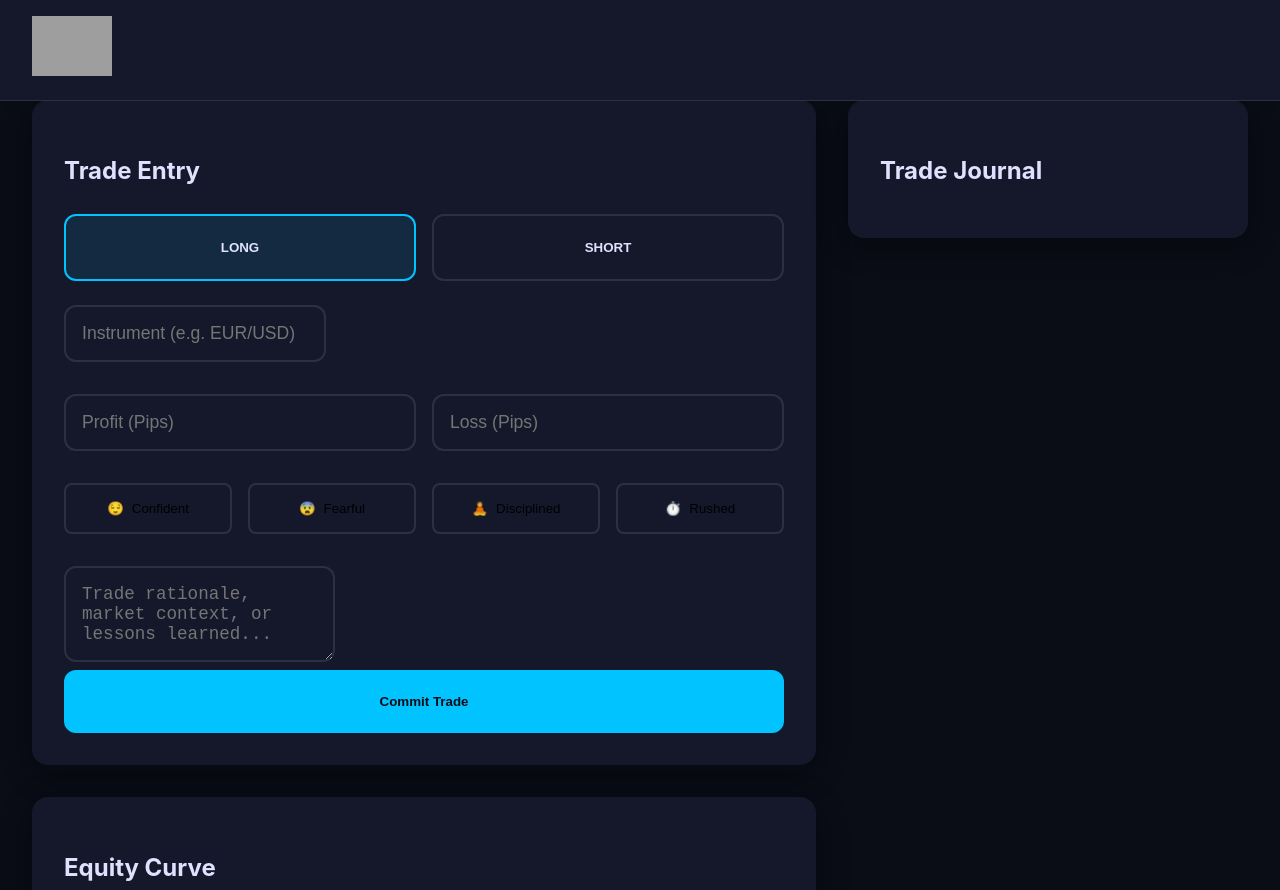
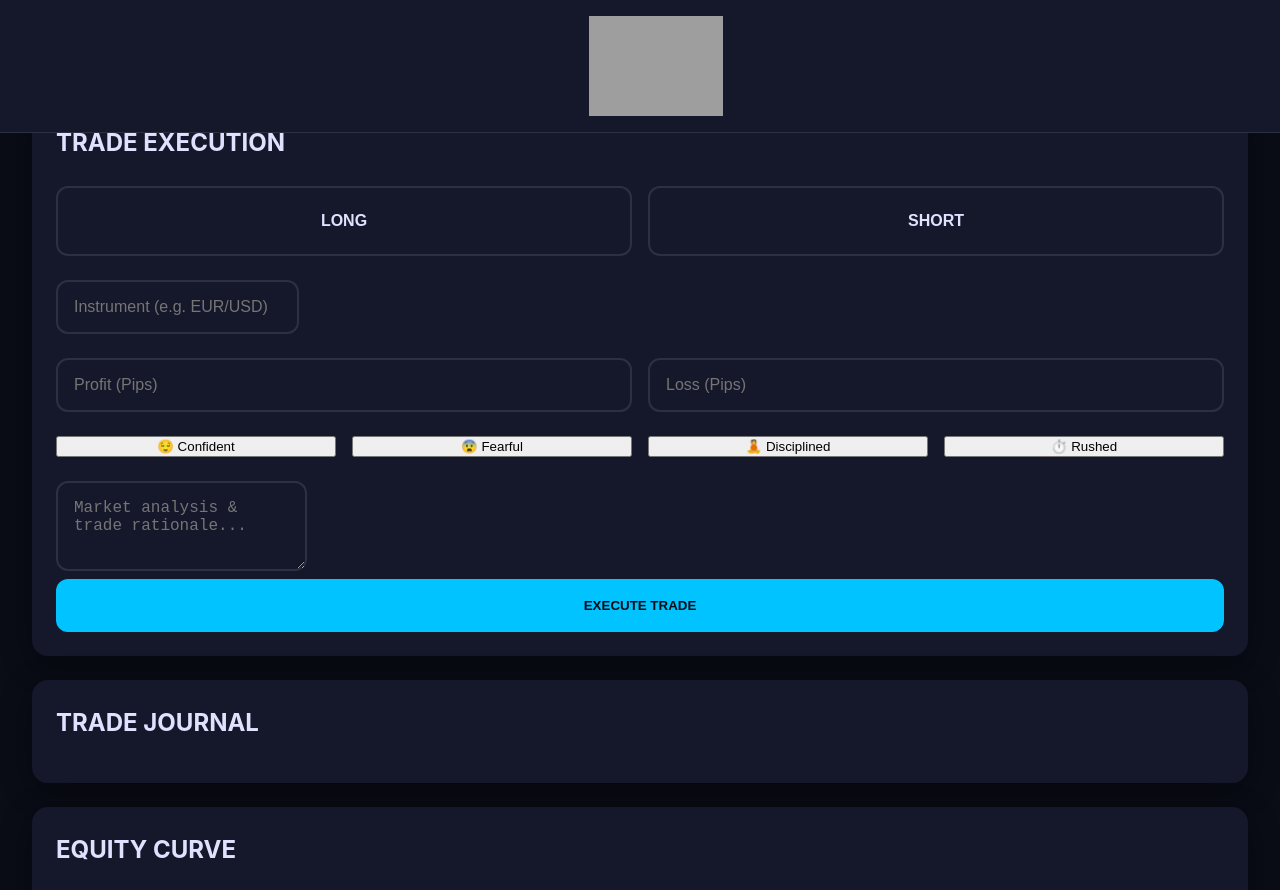
Before and after one commit to vincenek/TraderOS, a plain HTML site: page index.html in a window 1280 px wide. Shown: the top 890 px of the page. Drawn offline with nearby package versions, Linux system fonts and the light colour scheme; grey boxes are pictures that could not be loaded.

Commit message:
Update index.html

```diff
--- a/index.html
+++ b/index.html
@@ -3,7 +3,7 @@
 <head>
     <meta charset="UTF-8">
     <meta name="viewport" content="width=device-width, initial-scale=1.0">
-    <title>TraderOS Pro | Institutional Trading Journal</title>
+    <title>TRADEROS | Institutional Trading Journal</title>
     <script src="https://cdn.jsdelivr.net/npm/chart.js"></script>
     <style>
         :root {
@@ -25,36 +25,33 @@
 
         .header {
             background: var(--surface);
-            padding: 1rem 2rem;
+            padding: 1rem;
             border-bottom: 1px solid rgba(255,255,255,0.1);
             position: fixed;
             width: 100%;
             top: 0;
             z-index: 100;
+            display: flex;
+            align-items: center;
+            justify-content: center;
         }
 
         .logo {
-            height: 60px;
+            height: 80px;
             width: auto;
         }
 
         .main-container {
             max-width: 1400px;
             margin: 100px auto 2rem;
-            padding: 0 2rem;
-        }
-
-        .grid-container {
-            display: grid;
-            grid-template-columns: 1fr 400px;
-            gap: 2rem;
+            padding: 0 1rem;
         }
 
         .trade-card {
             background: var(--surface);
             border-radius: 16px;
-            padding: 2rem;
-            margin-bottom: 2rem;
+            padding: 1.5rem;
+            margin-bottom: 1.5rem;
             box-shadow: 0 8px 32px rgba(0,0,0,0.3);
         }
 
@@ -66,7 +63,7 @@
         }
 
         .direction-btn {
-            padding: 1.5rem;
+            padding: 1.2rem;
             border: 2px solid rgba(255,255,255,0.1);
             border-radius: 12px;
             cursor: pointer;
@@ -74,18 +71,14 @@
             background: none;
             color: var(--text);
             font-weight: 600;
-        }
-
-        .direction-btn.active {
-            border-color: var(--accent);
-            background: rgba(0,195,255,0.1);
+            font-size: 0.9rem;
         }
 
         .pl-container {
             display: grid;
             grid-template-columns: 1fr 1fr;
             gap: 1rem;
-            margin: 2rem 0;
+            margin: 1.5rem 0;
         }
 
         .pl-input {
@@ -94,43 +87,20 @@
             border-radius: 12px;
             background: none;
             color: var(--text);
-            font-size: 1.1rem;
-        }
-
-        .pl-input:focus {
-            border-color: var(--accent);
-            outline: none;
+            font-size: 1rem;
         }
 
         .emotion-grid {
             display: grid;
-            grid-template-columns: repeat(4, 1fr);
+            grid-template-columns: repeat(2, 1fr);
             gap: 1rem;
-            margin: 2rem 0;
-        }
-
-        .emotion-btn {
-            padding: 1rem;
-            border: 2px solid rgba(255,255,255,0.1);
-            border-radius: 8px;
-            cursor: pointer;
-            background: none;
-            transition: all 0.2s;
-            display: flex;
-            align-items: center;
-            justify-content: center;
-            gap: 0.5rem;
-        }
-
-        .emotion-btn.active {
-            border-color: var(--accent);
-            background: rgba(0,195,255,0.1);
+            margin: 1.5rem 0;
         }
 
         button.cta {
             background: var(--accent);
             color: var(--base);
-            padding: 1.5rem;
+            padding: 1.2rem;
             border: none;
             border-radius: 12px;
             font-weight: 700;
@@ -139,49 +109,54 @@
             transition: all 0.2s;
         }
 
-        button.cta:hover {
-            opacity: 0.9;
-            transform: translateY(-2px);
-        }
-
         #performanceChart {
             background: rgba(0,0,0,0.2);
             border-radius: 16px;
-            padding: 2rem;
-            margin-top: 2rem;
+            padding: 1rem;
+            margin-top: 1rem;
         }
 
         .trade-entry {
             background: var(--surface);
             border-radius: 12px;
-            padding: 1.5rem;
+            padding: 1rem;
             margin: 1rem 0;
-            display: grid;
-            grid-template-columns: 100px 1fr auto;
-            align-items: center;
-            gap: 2rem;
+            display: flex;
+            flex-direction: column;
+            gap: 0.5rem;
         }
 
-        .pnl-badge {
-            padding: 0.5rem 1rem;
-            border-radius: 20px;
-            font-weight: 700;
+        @media (min-width: 768px) {
+            .main-container {
+                padding: 0 2rem;
+            }
+            .logo {
+                height: 100px;
+            }
+            .direction-btn {
+                padding: 1.5rem;
+                font-size: 1rem;
+            }
+            .emotion-grid {
+                grid-template-columns: repeat(4, 1fr);
+            }
+            .trade-entry {
+                flex-direction: row;
+                justify-content: space-between;
+                align-items: center;
+            }
         }
     </style>
 </head>
 <body>
     <header class="header">
-        <img src="https://i.postimg.cc/30RjDVfz/IMG-0540.jpg" class="logo" alt="TraderOS Pro Logo">
+        <img src="https://i.postimg.cc/30RjDVfz/IMG-0540.jpg" class="logo" alt="TRADEROS Logo">
     </header>
 
     <div class="main-container">
-        <div class="grid-container">
-            <!-- Left Column -->
-            <div>
         <!-- Trade Entry -->
         <div class="trade-card">
-                    <h2 style="font-size: 1.5rem; margin-bottom: 1rem;">Trade Entry</h2>
-
+            <h2 style="margin: 0 0 1rem;">TRADE EXECUTION</h2>
             <div class="direction-toggle">
                 <button class="direction-btn active" data-direction="Long">LONG</button>
                 <button class="direction-btn" data-direction="Short">SHORT</button>
@@ -195,32 +170,27 @@
             </div>
 
             <div class="emotion-grid">
-                        <button class="emotion-btn" data-emotion="confident"><span>😌</span> Confident</button>
-                        <button class="emotion-btn" data-emotion="fearful"><span>😨</span> Fearful</button>
-                        <button class="emotion-btn" data-emotion="disciplined"><span>🧘</span> Disciplined</button>
-                        <button class="emotion-btn" data-emotion="rushed"><span>⏱️</span> Rushed</button>
+                <button class="emotion-btn" data-emotion="confident">😌 Confident</button>
+                <button class="emotion-btn" data-emotion="fearful">😨 Fearful</button>
+                <button class="emotion-btn" data-emotion="disciplined">🧘 Disciplined</button>
+                <button class="emotion-btn" data-emotion="rushed">⏱️ Rushed</button>
             </div>
 
-                    <textarea id="notes" class="pl-input" rows="3" placeholder="Trade rationale, market context, or lessons learned..."></textarea>
+            <textarea id="notes" class="pl-input" rows="3" placeholder="Market analysis & trade rationale..."></textarea>
 
-                    <button class="cta" onclick="saveTrade()">Commit Trade</button>
+            <button class="cta" onclick="saveTrade()">EXECUTE TRADE</button>
         </div>
 
-                <!-- Performance Chart -->
+        <!-- Trade Journal -->
         <div class="trade-card">
-                    <h2 style="font-size: 1.5rem; margin-bottom: 1rem;">Equity Curve</h2>
-                    <canvas id="performanceChart"></canvas>
-                </div>
+            <h2 style="margin: 0 0 1rem;">TRADE JOURNAL</h2>
+            <div id="tradeJournal"></div>
         </div>
 
-            <!-- Right Column -->
-            <div>
-                <!-- Trade Journal -->
+        <!-- Equity Curve -->
         <div class="trade-card">
-                    <h2 style="font-size: 1.5rem; margin-bottom: 1rem;">Trade Journal</h2>
-                    <div id="tradeJournal"></div>
-                </div>
-            </div>
+            <h2 style="margin: 0 0 1rem;">EQUITY CURVE</h2>
+            <canvas id="performanceChart"></canvas>
         </div>
     </div>
 
@@ -272,15 +242,19 @@
                 const html = trades.map(trade => `
                     <div class="trade-entry">
                         <div>
-                            <div style="font-weight: 700;">${trade.pair}</div>
-                            <div style="color: #6B7280;">${trade.date}</div>
+                            <div style="font-weight: 700; font-size: 1.1rem;">${trade.pair}</div>
+                            <div style="font-size: 0.9rem; color: #6B7280;">
+                                ${trade.direction} • ${trade.date}
                             </div>
-                        <div>
-                            <div>${trade.direction} • ${trade.emotions.join(', ')}</div>
-                            ${trade.notes ? `<div style="color: #6B7280; margin-top: 0.5rem;">${trade.notes}</div>` : ''}
+                            ${trade.notes ? `<div style="margin-top: 0.5rem; font-size: 0.9rem;">${trade.notes}</div>` : ''}
                         </div>
-                        <div class="pnl-badge" style="background: ${trade.profit > 0 ? 'rgba(0,255,136,0.15)' : 'rgba(255,0,102,0.15)'}; color: ${trade.profit > 0 ? '#00FF88' : '#FF0066'}">
+                        <div style="text-align: right;">
+                            <div style="font-weight: 700; color: ${trade.profit > 0 ? var(--profit) : var(--loss)}">
                                 ${trade.profit > 0 ? '+' : ''}${trade.profit.toFixed(1)} pips
+                            </div>
+                            <div style="font-size: 0.9rem; color: #6B7280;">
+                                ${trade.emotions.join(', ')}
+                            </div>
                         </div>
                     </div>
                 `).reverse().join('');
@@ -307,11 +281,13 @@
                             borderColor: '#00C3FF',
                             tension: 0.4,
                             fill: true,
-                            backgroundColor: 'rgba(0,195,255,0.05)'
+                            backgroundColor: 'rgba(0,195,255,0.05)',
+                            borderWidth: 2
                         }]
                     },
                     options: {
                         responsive: true,
+                        maintainAspectRatio: false,
                         plugins: { legend: { display: false } },
                         scales: {
                             y: {
```
Lines whose indentation alone changed are shown as unchanged.
